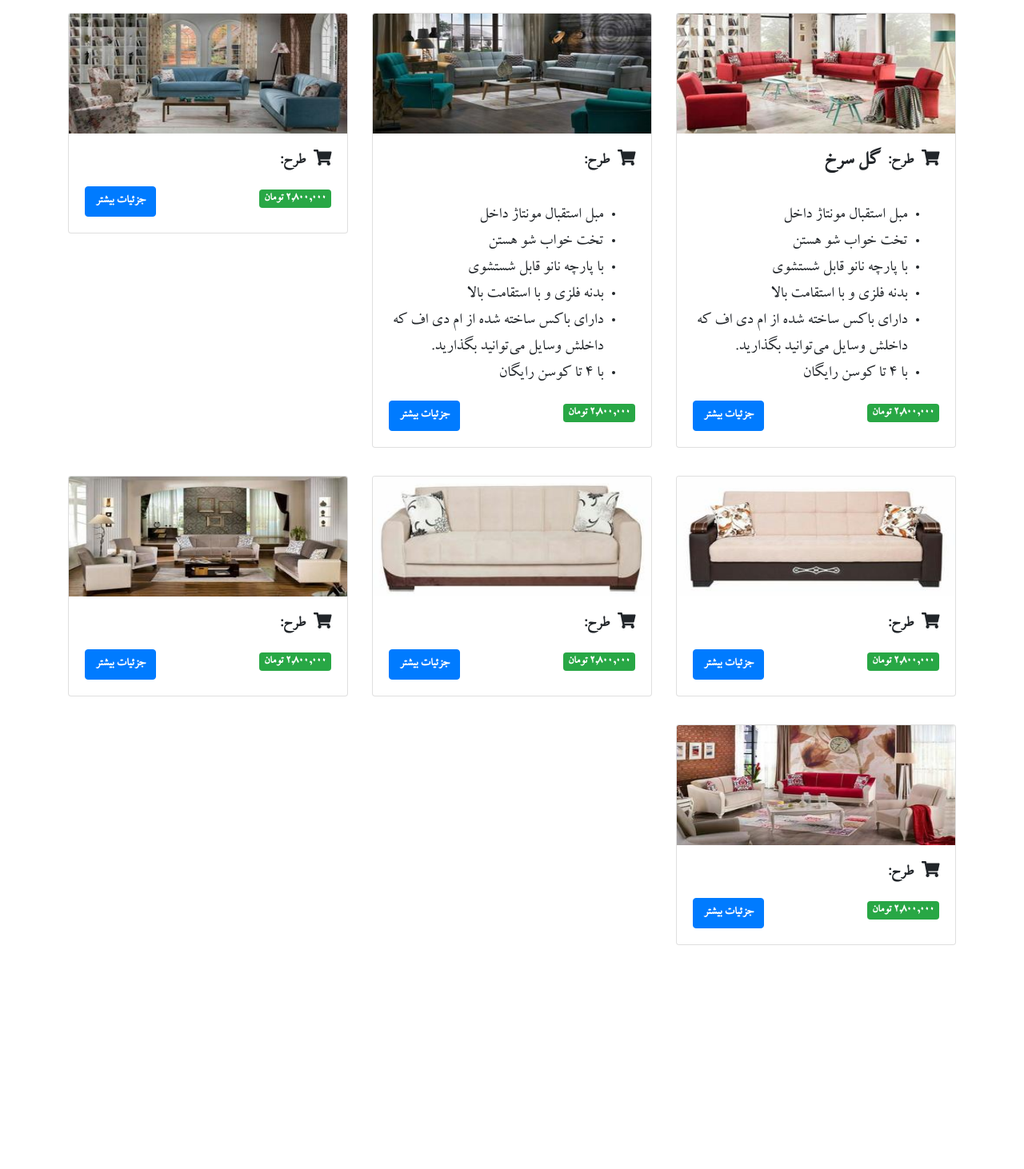
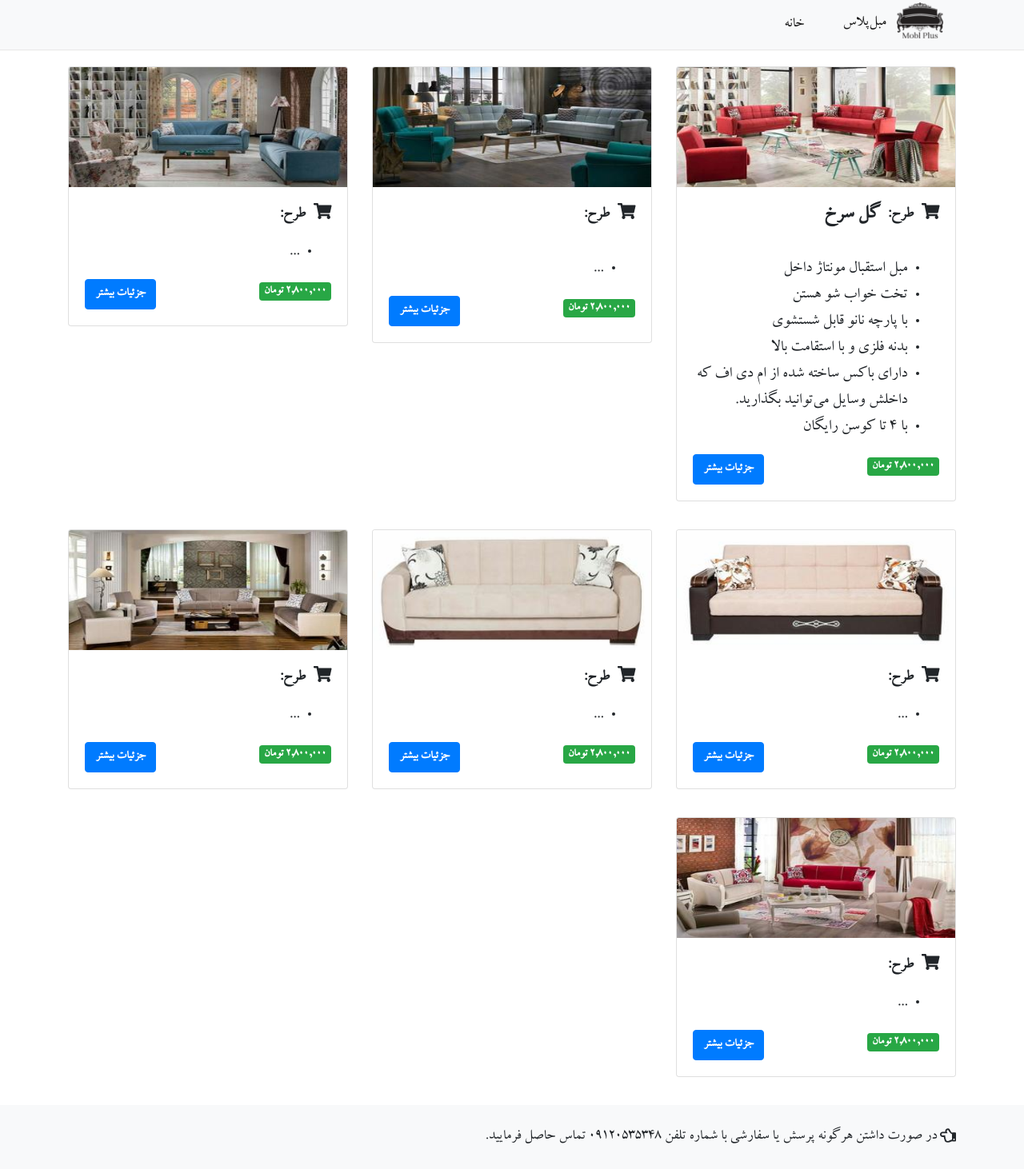
Before and after one commit to alphamarket/mplus, a plain HTML site: page index.html in a window 1280 px wide. Shown: the part 4-1466 px from the top of the page at 80% size. Before the commit the page ends 1221 px from the top, so only its background shows below. Drawn offline with nearby package versions, Linux system fonts and the light colour scheme; files whose address does not match are found by name.

Commit message:
@ index.html: final version

```diff
--- a/assets/stylesheets/app.scss
+++ b/assets/stylesheets/app.scss
@@ -14,4 +14,19 @@
 body {
   @extend .ir-font;
   text-align: right;
+
+  .contentize { font-size: 1.1em; }
+  template { display: none }
+  #content-template { content { display: none; } }
+
+  footer {
+    width: 100%;
+    height: 80px;
+    padding: 10px;
+    position: relative;
+    bottom: 0;
+    line-height: 60px;
+    border-top: #e7e7e7;
+    background-color: #f5f5f5;
+  }
 }
--- a/index.html
+++ b/index.html
@@ -2,6 +2,8 @@
 <html dir="rtl" lang="fa-IR">
   <head>
     <title>مبل‌پلاس | فروشگاه اینترنتی</title>
+    <link rel="icon" type="image/png" href="/assets/images/logo.png">
+
     <!-- Required meta tags -->
     <meta charset="utf-8">
     <meta name="viewport" content="width=device-width, initial-scale=1, shrink-to-fit=no">
@@ -15,11 +17,38 @@
     <link rel="stylesheet" href="/assets/stylesheets/app.css" xintegrity="sha384-179e201cb3078f681d2fd76042c2bf6c3e9a08afa721554945f75b73edb71d7b33a68cc4d1259c7461d11be28e01bf88" crossorigin="anonymous">
   </head>
   <body>
+    <nav class="navbar navbar-expand-md navbar-light bg-light" style="padding-top: 0; border-bottom: 1px solid #e7e7e7">
+      <div class="container">
+        <span class="navbar-brand mb-0 h1">
+          <img src="/assets/images/logo.png" style="margin-left: 10px;" height="45" />
+          مبل‌پلاس
+        </span>
+        <button class="navbar-toggler" type="button" data-toggle="collapse" data-target="#navbars" aria-controls="navbars" aria-expanded="false" aria-label="Toggle navigation">
+          <span class="navbar-toggler-icon"></span>
+        </button>
+
+        <div class="collapse navbar-collapse " id="navbars">
+          <ul class="navbar-nav" style="margin-top: 12px;">
+            <li class="nav-item active">
+              <a class="nav-link" href="/">خانه <span class="sr-only">(الان)</span></a>
+            </li>
+          </ul>
+        </div>
+      </div>
+    </nav>
+
     <div class="container" id="content" style="margin-top: 20px;">
       <div id="init-splash" class="text-center" style="position: relative; top: 40px; font-weight: bold;">
         <span class="fa fa-spinner fa-spin"></span> در حال بارگذاری....
       </div>
     </div>
+
+    <footer class="footer bg-light hidden">
+      <div class="container">
+        <span class="far fa-hand-point-left" style="position: relative; top: 3px;"></span>
+        در صورت داشتن هرگونه پرسش یا سفارشی با شماره‌ تلفن ۰۹۱۲۰۵۳۵۳۴۸ تماس حاصل فرمایید.
+      </div>
+    </footer>
 
     <template id="item-templ">
       <div class="row">
@@ -63,21 +92,46 @@
         </div>
       </div>
     </template>
-
-    <style>
-      template { display: none }
-      #content-template content { display: none; }
-    </style>
-
+    <!-- mataleb tozihate har mobl -->
     <div id="content-template">
       <content id="01">
-        <ul style="font-size: 1.1em">
+        <ul class="contentize">
           <li>مبل استقبال مونتاژ داخل</li>
           <li>تخت خواب شو هستن</li>
           <li>با پارچه نانو قابل شستشوی</li>
           <li>بدنه فلزی و با استقامت بالا</li>
           <li>دارای باکس ساخته شده از ام دی اف که داخلش وسایل می‌توانید بگذارید.</li>
           <li>با ۴ تا کوسن رایگان</li>
+        </ul>
+      </content>
+      <content id="02">
+        <ul class="contentize">
+          <li>...</li>
+        </ul>
+      </content>
+      <content id="03">
+        <ul class="contentize">
+          <li>...</li>
+        </ul>
+      </content>
+      <content id="04">
+        <ul class="contentize">
+          <li>...</li>
+        </ul>
+      </content>
+      <content id="05">
+        <ul class="contentize">
+          <li>...</li>
+        </ul>
+      </content>
+      <content id="06">
+        <ul class="contentize">
+          <li>...</li>
+        </ul>
+      </content>
+      <content id="07">
+        <ul class="contentize">
+          <li>...</li>
         </ul>
       </content>
     </div>
@@ -100,7 +154,7 @@
             header: '1.jpg',
             price: "2,800,000",
             title: '&nbsp;',
-            content: '#content-template content#01'
+            content: '#content-template content#02'
           },
           {
             dir: '/assets/images/03',
@@ -164,9 +218,9 @@
             modal_content.find('.row')
               .append('<img src="' + item.dir + '/' + getThumb(i.toString()) + '.jpg" class="text-center img-fluid col-5" style="cursor: pointer; margin: 20px; height: 150px" onclick="window.open(this.getAttribute(\'origin\'))" origin="' + item.dir + '/' + i.toString() + '.jpg" />')
           }
-          console.log(modal)
           modal.modal();
         });
+        $('footer').show();
       });
     </script>
     <!-- Optional JavaScript -->
```
Also changed, not shown: assets/images/logo.png (added), assets/stylesheets/app.css, 1 other file.
